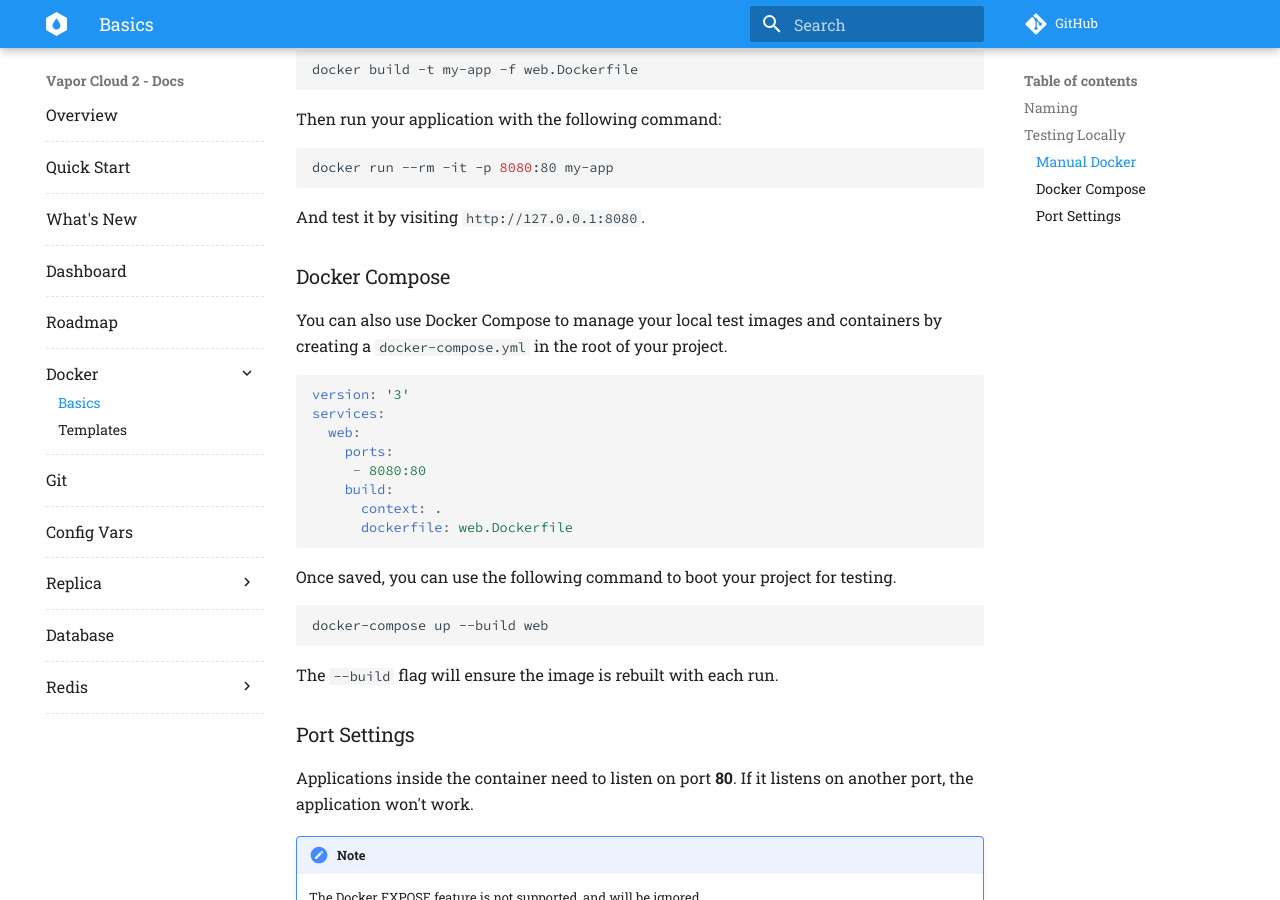
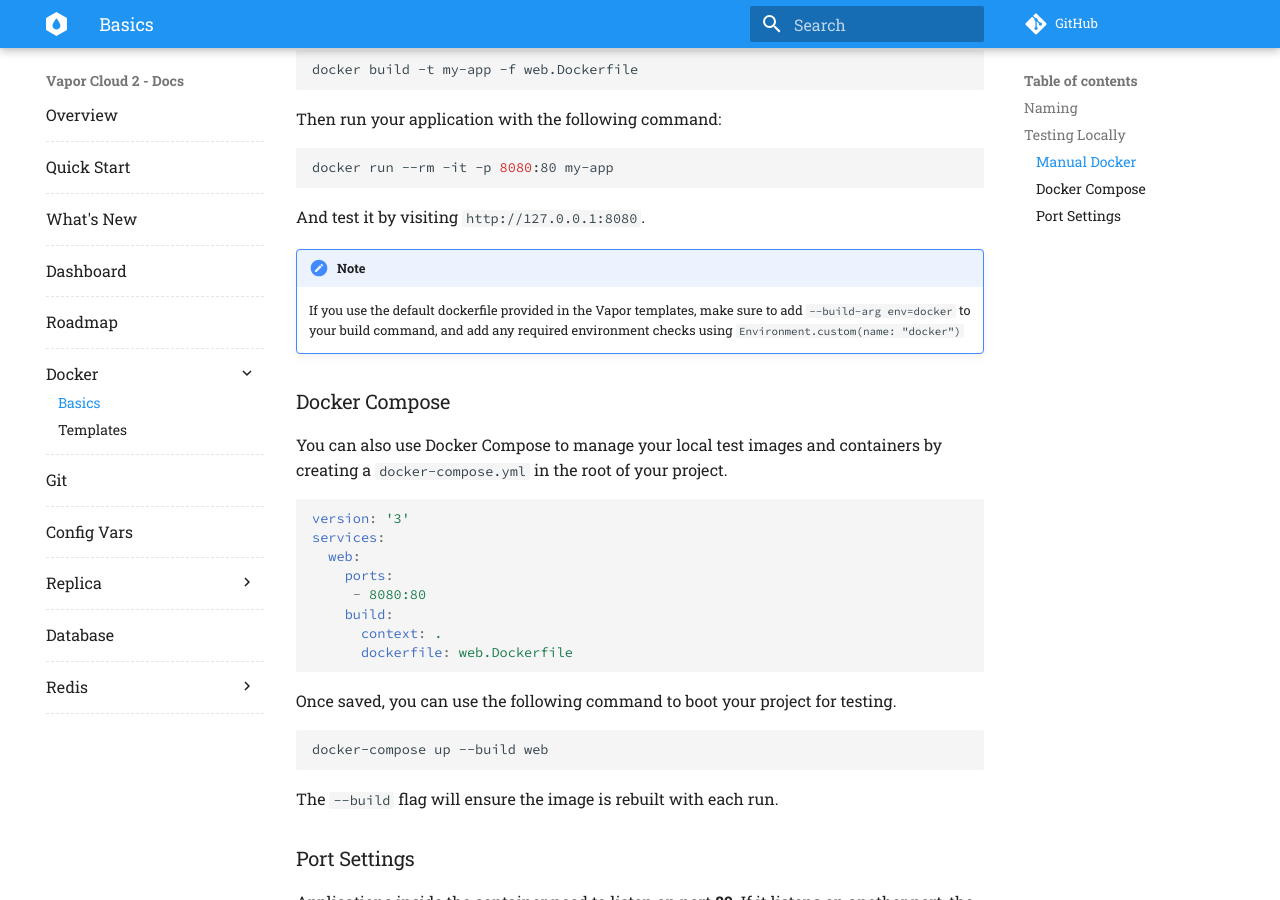
Before and after one commit to qutheory/docsv2, an MkDocs documentation site: the page built from docs/docker/basics.md, in a window 1280 px wide and 900 px high, scrolled down 982 px. Built offline with MkDocs 1.6.1 and Material for MkDocs 9.7.7, drawn with Linux system fonts in a browser that asks for light colours; comment, search, counter and statistics services are not loaded; old or Windows-style settings are respelled for this version of MkDocs.

Commit message:
Add note for local Dockerfiles
https://github.com/vapor-cloud/docker/pull/1

````diff
--- a/docs/docker/basics.md
+++ b/docs/docker/basics.md
@@ -40,6 +40,9 @@ docker run --rm -it -p 8080:80 my-app
 ```
 And test it by visiting `http://127.0.0.1:8080`.
 
+!!! note
+    If you use the default dockerfile provided in the Vapor templates, make sure to add `--build-arg env=docker` to your build command, and add any required environment checks using `Environment.custom(name: "docker")`
+
 ### Docker Compose
 
 You can also use Docker Compose to manage your local test images and containers by creating a `docker-compose.yml` in the root of your project.
````
